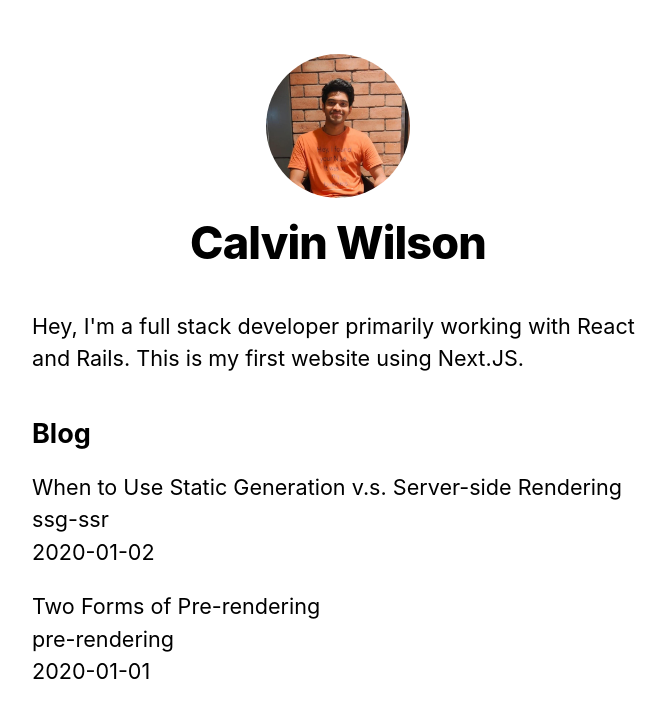
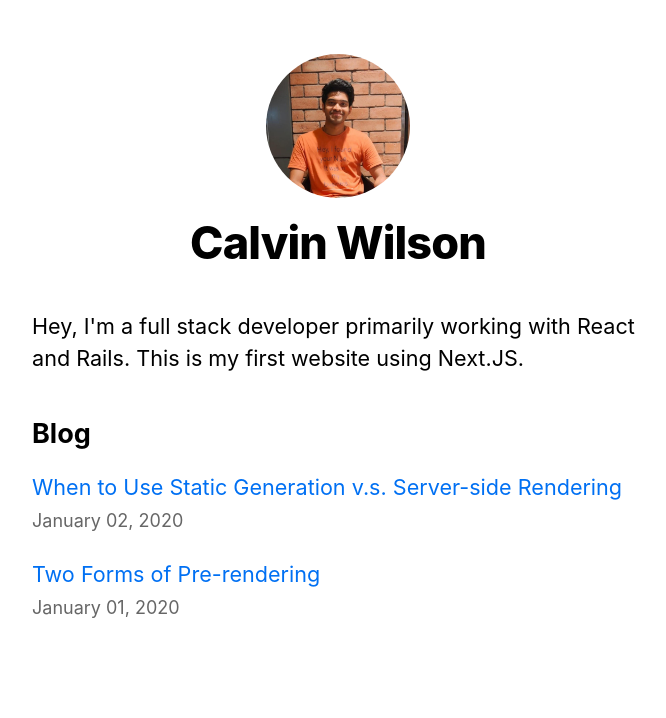
Before and after one commit to CalvinChiramal/blogging-site, a Next.js app: page / in a window 1280 px wide. Shown: the top 718 px of the page, without its empty margins (302-968 px from the left). Built offline with nearby package versions, Linux system fonts and the light colour scheme.

Commit message:
Added styling to the pages.

```diff
--- /dev/null
+++ b/components/Date.jsx
@@ -0,0 +1,6 @@
+import dayjs from "dayjs";
+
+const Date = ({ dateTime, format }) =>
+  <time dateTime={dateTime}>{dayjs(dateTime).format(format)}</time>;
+
+export default Date;
--- a/package.json
+++ b/package.json
@@ -6,6 +6,7 @@
     "start": "next start"
   },
   "dependencies": {
+    "dayjs": "^1.11.7",
     "gray-matter": "^4.0.3",
     "next": "latest",
     "react": "18.2.0",
--- a/pages/index.jsx
+++ b/pages/index.jsx
@@ -1,12 +1,15 @@
-import Head from 'next/head';
+import Head from "next/head";
+import Link from 'next/link';
 
-import Layout from '../components/layout';
-import { SITE_TITLE } from '../constants';
-import utilStyles from '../styles/utils.module.css';
-import { getSortedPosts } from '../utils/posts';
+import Date from '../components/Date';
+import Layout from "../components/Layout";
+import { SITE_TITLE } from "../constants";
+import utilStyles from "../styles/utils.module.css";
+import { getSortedPosts } from "../utils/posts";
 
-export const getStaticProps = async () =>
-  ({ props: { posts: getSortedPosts() } });
+export const getStaticProps = async () => ({
+  props: { posts: getSortedPosts() },
+});
 
 const Home = ({ posts }) => {
   return (
@@ -15,18 +18,22 @@ const Home = ({ posts }) => {
         <title>{SITE_TITLE}</title>
       </Head>
       <section className={utilStyles.headingMd}>
-        <p>{"Hey, I'm a full stack developer primarily working with React and Rails. This is my first website using Next.JS."}</p>
+        <p>
+          {
+            "Hey, I'm a full stack developer primarily working with React and Rails. This is my first website using Next.JS."
+          }
+        </p>
       </section>
       <section className={`${utilStyles.headingMd} ${utilStyles.padding1px}`}>
         <h2 className={utilStyles.headingLg}>Blog</h2>
         <ul className={utilStyles.list}>
           {posts.map(({ id, date, title }) => (
             <li className={utilStyles.listItem} key={id}>
-              {title}
+              <Link href={`/posts/${id}`}>{title}</Link>
               <br />
-              {id}
-              <br />
-              {date}
+              <small className={utilStyles.lightText}>
+                <Date dateTime={date} format="MMMM DD, YYYY" />
+              </small>
             </li>
           ))}
         </ul>
--- a/utils/posts.js
+++ b/utils/posts.js
@@ -1,6 +1,8 @@
 import fs from 'fs';
 import matter from 'gray-matter';
 import path from 'path';
+import { remark } from 'remark';
+import html from 'remark-html';
 
 const postsDirectory = path.join(process.cwd(), 'posts');
 
@@ -35,13 +37,19 @@ export const getPostIds = () => getFileNames().map(
     })
 );
 
-export const getPostData = id => {
+export const getPostData = async id => {
   const fullPath = path.join(postsDirectory, `${id}.md`);
   const fileContents = fs.readFileSync(fullPath, 'utf8');
 
   // Use gray-matter to parse the post metadata section
   const matterResult = matter(fileContents);
 
+  // Use remark to convert markdown into HTML string
+  const processedContent = await remark()
+    .use(html)
+    .process(matterResult.content);
+  const htmlContent = processedContent.toString();
+
   // Combine the data with the id
-  return { id, ...matterResult.data };
+  return { id, body: htmlContent, ...matterResult.data };
 };
```
Also changed, not shown: pages/posts/[id].jsx (+17 -7 lines), 1 other file (tests, documents, lock files or other folders).
